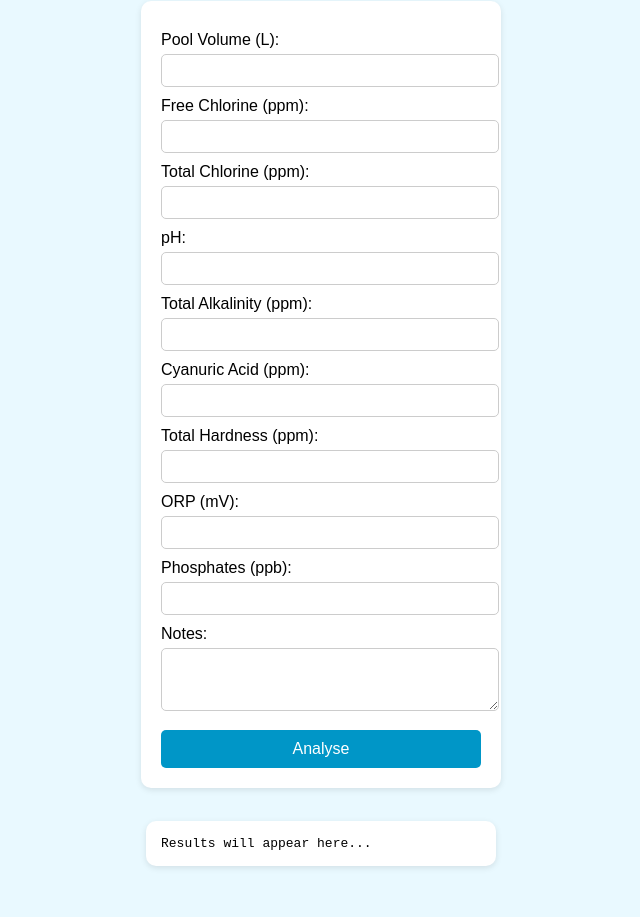
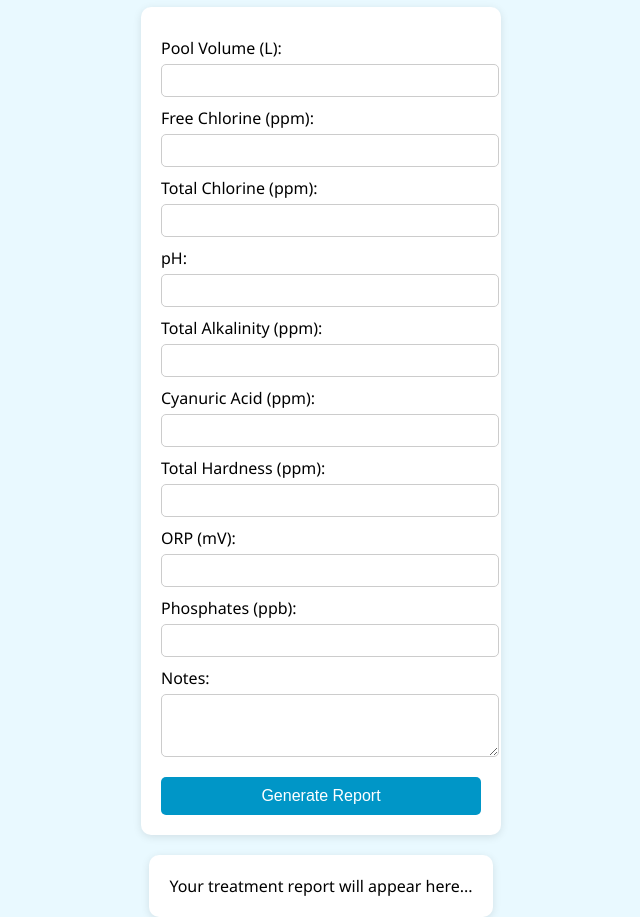
Before and after one commit to hophosting/poolchem-web, a plain HTML site: page index.html in a window 1280 px wide. Shown: the part 87-1004 px from the top of the page, without its empty margins (319-959 px from the left). Before the commit the page ends 966 px from the top, so only its background shows below. Drawn offline with Linux system fonts and the light colour scheme.

Commit message:
Update index.html

```diff
--- a/index.html
+++ b/index.html
@@ -1,97 +1,60 @@
 <!DOCTYPE html>
 <html lang="en">
 <head>
-  <meta charset="UTF-8" />
-  <meta name="viewport" content="width=device-width, initial-scale=1.0" />
+  <meta charset="UTF-8">
+  <meta name="viewport" content="width=device-width, initial-scale=1.0">
   <title>PoolChem Assistant</title>
   <style>
-    body {
-      font-family: Arial, sans-serif;
-      background: #e9f9ff;
-      margin: 0;
-      padding: 0;
-      display: flex;
-      flex-direction: column;
-      align-items: center;
-    }
-    h1 {
-      margin-top: 30px;
-      color: #0077b6;
-    }
-    form {
-      background: white;
-      padding: 20px;
-      border-radius: 10px;
-      box-shadow: 0 2px 6px rgba(0,0,0,0.1);
-      width: 320px;
-      margin-bottom: 20px;
-    }
-    label {
-      display: block;
-      margin-top: 10px;
-    }
-    input, textarea {
-      width: 100%;
-      padding: 8px;
-      margin-top: 5px;
-      border: 1px solid #ccc;
-      border-radius: 5px;
-    }
-    button {
-      margin-top: 15px;
-      background: #0096c7;
-      color: white;
-      border: none;
-      padding: 10px;
-      width: 100%;
-      border-radius: 5px;
-      cursor: pointer;
-      font-size: 16px;
-    }
-    button:hover {
-      background: #0077b6;
-    }
-    pre {
-      background: #fff;
-      padding: 15px;
-      border-radius: 10px;
-      width: 320px;
-      overflow-x: auto;
-      box-shadow: 0 2px 6px rgba(0,0,0,0.1);
-      white-space: pre-wrap;
-      word-wrap: break-word;
-    }
+    body {font-family: 'Segoe UI', sans-serif; background:#e9f9ff; margin:0; display:flex; flex-direction:column; align-items:center;}
+    h1 {color:#0077b6; margin-top:30px;}
+    form {background:white; padding:20px; border-radius:10px; box-shadow:0 2px 8px rgba(0,0,0,0.1); width:320px;}
+    label {display:block; margin-top:10px;}
+    input, textarea {width:100%; padding:8px; margin-top:5px; border:1px solid #ccc; border-radius:5px;}
+    button {margin-top:15px; background:#0096c7; color:white; border:none; padding:10px; width:100%; border-radius:5px; font-size:16px; cursor:pointer;}
+    button:hover {background:#0077b6;}
+    #report {max-width:600px; background:white; margin-top:20px; padding:20px; border-radius:10px; box-shadow:0 2px 8px rgba(0,0,0,0.1); white-space:pre-wrap;}
   </style>
 </head>
 <body>
   <h1>PoolChem Assistant</h1>
   <form id="pool-form">
-    <label>Pool Volume (L): <input type="number" name="pool_volume" required /></label>
-    <label>Free Chlorine (ppm): <input type="number" name="free_chlorine" required /></label>
-    <label>Total Chlorine (ppm): <input type="number" name="total_chlorine" /></label>
-    <label>pH: <input type="number" step="0.1" name="pH" required /></label>
-    <label>Total Alkalinity (ppm): <input type="number" name="total_alkalinity" /></label>
-    <label>Cyanuric Acid (ppm): <input type="number" name="cyanuric_acid" /></label>
-    <label>Total Hardness (ppm): <input type="number" name="total_hardness" /></label>
-    <label>ORP (mV): <input type="number" name="orp" /></label>
-    <label>Phosphates (ppb): <input type="number" name="phosphates" /></label>
+    <label>Pool Volume (L): <input type="number" name="pool_volume" required></label>
+    <label>Free Chlorine (ppm): <input type="number" name="free_chlorine" required></label>
+    <label>Total Chlorine (ppm): <input type="number" name="total_chlorine"></label>
+    <label>pH: <input type="number" step="0.1" name="pH" required></label>
+    <label>Total Alkalinity (ppm): <input type="number" name="total_alkalinity"></label>
+    <label>Cyanuric Acid (ppm): <input type="number" name="cyanuric_acid"></label>
+    <label>Total Hardness (ppm): <input type="number" name="total_hardness"></label>
+    <label>ORP (mV): <input type="number" name="orp"></label>
+    <label>Phosphates (ppb): <input type="number" name="phosphates"></label>
     <label>Notes:<textarea name="notes" rows="3"></textarea></label>
-    <button type="submit">Analyse</button>
+    <button type="submit">Generate Report</button>
   </form>
 
-  <pre id="output">Results will appear here...</pre>
+  <div id="report">Your treatment report will appear here...</div>
 
   <script>
     document.getElementById("pool-form").addEventListener("submit", async (e) => {
       e.preventDefault();
-      const formData = Object.fromEntries(new FormData(e.target));
+      const form = e.target;
+      const formData = Object.fromEntries(new FormData(form));
+
+      // 1. Call your Render API to normalise data
       const res = await fetch("https://poolchem-api.onrender.com/analyse", {
         method: "POST",
-        headers: { "Content-Type": "application/json" },
+        headers: {"Content-Type": "application/json"},
         body: JSON.stringify(formData)
       });
-      const data = await res.json();
-      document.getElementById("output").textContent = JSON.stringify(data, null, 2);
+      const apiData = await res.json();
+
+      // 2. Send that to your local Vercel server route to ask GPT
+      const gptRes = await fetch("/api/report", {
+        method: "POST",
+        headers: {"Content-Type": "application/json"},
+        body: JSON.stringify(apiData.inputs)
+      });
+      const text = await gptRes.text();
+      document.getElementById("report").textContent = text;
     });
   </script>
 </body>
```
